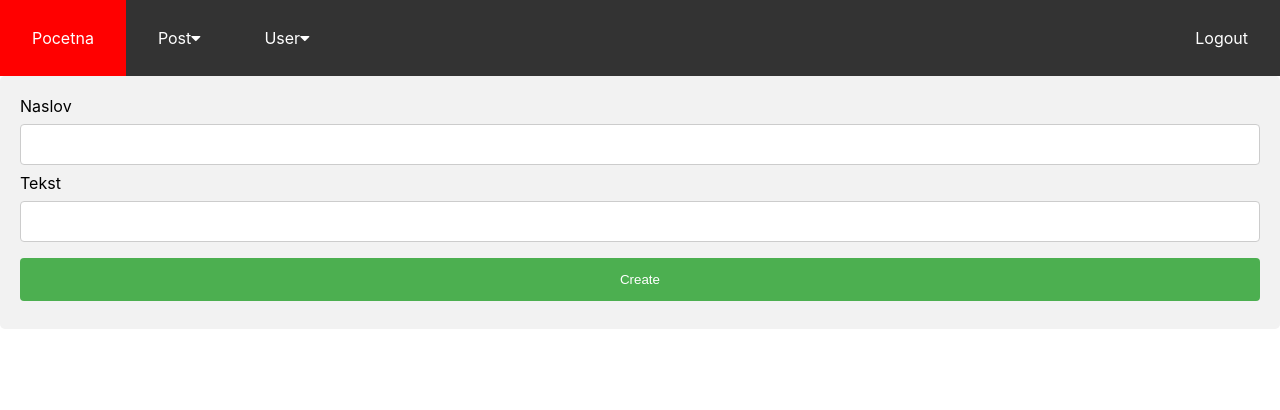
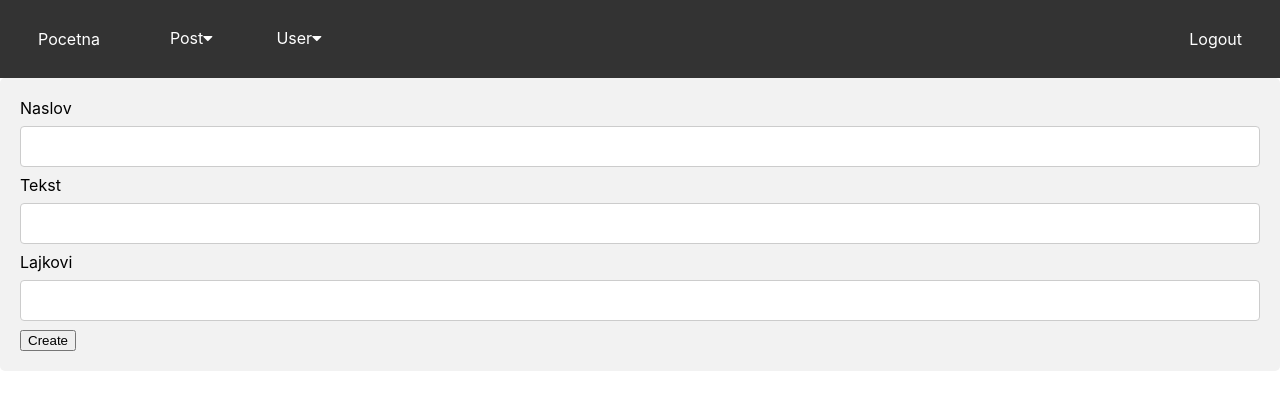
Before and after one commit to andricmilos/socijalni-admin, a React (Create React App) app: page /post/napravi in a window 1280 px wide. Shown: the top 410 px of the page. Built offline with nearby package versions, Linux system fonts and the light colour scheme; no server answers.

Commit message:
Pravljenje postova i naloga bez redirekcije

```diff
--- a/package.json
+++ b/package.json
@@ -3,6 +3,7 @@
   "version": "0.1.0",
   "private": true,
   "dependencies": {
+    "axios": "^0.16.1",
     "@testing-library/jest-dom": "^5.16.5",
     "@testing-library/react": "^13.4.0",
     "@testing-library/user-event": "^13.5.0",
--- a/src/Navbar.css
+++ b/src/Navbar.css
@@ -3,8 +3,8 @@
   background-color: #333;
 }
 
-.navbar button {
-  padding: 14px 16px;
+.navbar button, .perica {
+  margin: 14px 16px;
   background: none;
   border: none;
   float: left;
@@ -43,7 +43,7 @@
   margin: 0;
 }
 
-.navbar button:hover, .dropdown:hover .dropbtn {
+.navbar button:hover, .dropdown:hover .dropbtn, .navbar perica:hover {
   background-color: red;
 }
 
--- a/src/Navbar.jsx
+++ b/src/Navbar.jsx
@@ -11,25 +11,25 @@ function Navbar() {
 
 
   return (<nav>
-    <div class="navbar">
+    <div className="navbar">
       <button><Link to='/'>Pocetna</Link></button>
-      <button class="dropdown">
-        <button class="dropbtn">Post
-          <i class="fa fa-caret-down"></i>
+      <div className="dropdown perica ilija">
+        <button className="dropbtn">Post
+          <i className="fa fa-caret-down"></i>
         </button>
-        <div class="dropdown-content">
+        <div className="dropdown-content">
           <button><Link to='/post/napravi'>Napravi</Link></button>
         </div>
-      </button>
-      <button class="dropdown">
-        <button class="dropbtn">User
-          <i class="fa fa-caret-down"></i>
+      </div>
+      <div className="dropdown perica ilija">
+        <button className="dropbtn">User
+          <i className="fa fa-caret-down"></i>
         </button>
-        <div class="dropdown-content">
+        <div className="dropdown-content">
           <button><Link to='/user/napravi'>Napravi</Link></button>
         </div>
-      </button>
-      <button class="logout-right"><Link to='/logout'>Logout</Link></button>
+      </div>
+      <button className="logout-right"><Link to='/logout'>Logout</Link></button>
     </div>
 
   </nav>);
--- a/src/RequestPost.js
+++ b/src/RequestPost.js
@@ -1,14 +1,21 @@
+import axios from 'axios'
 
-export default function requestPost(url,json){
-    fetch(url, {  method: 'POST', mode: 'cors', credentials: 'include', body: json })
-      .then((response) => {
-        // console.log(response.url)
-        alert(response)
-        console.log(response)
-      })
-      .catch((error) => {
-        //console.error(error)
-        alert("test")
-      });
+export default function requestPost(url, json) {
 
+
+  axios.get(
+    url + json,
+    { withCredentials: true },
+    {
+      'Accept': 'application/json',
+      'Content-Type': 'application/json',
+      "Access-Control-Allow-Origin": "*",
+    }
+  ).then(response => {
+    alert(response.data);
+  })
+    .catch(error => {
+      alert(error);
+    }
+    )
 }
--- a/src/Table.js
+++ b/src/Table.js
@@ -39,8 +39,6 @@ const aktiviraj = (nesto,url) => {
   fetch(url, {  method: 'POST', mode: 'cors', credentials: 'include', body: formData })
       .then(response => response)
       .then((jsonData) => {
-        // console.log(jsonData)
-       // setPodaci(jsonData)
        window.location.reload(false);
       })
       .catch((error) => {
@@ -58,7 +56,6 @@ export default function Table({ url, delUrl, aktivirajUrl, editP }) {
     fetch(url, { mode: 'cors', credentials: 'include' })
       .then(response => response.json())
       .then((jsonData) => {
-        // console.log(jsonData)
         if(jsonData[0]==null)
         {
           setPodaci([{ "no value": "No data" }])
@@ -83,7 +80,7 @@ export default function Table({ url, delUrl, aktivirajUrl, editP }) {
           {theadData.map(heading => {
             return <th key={heading}>{ulepsaj(heading)}</th>
           })}
-          <th colspan="2">Action</th>
+          <th colSpan="2">Action</th>
         </tr>
       </thead>
       <tbody>
@@ -103,7 +100,7 @@ export default function Table({ url, delUrl, aktivirajUrl, editP }) {
                 {
                   vrednosti='Deaktiviraj'
                 }
-                return <td><button onClick={() => { aktiviraj(id,aktivirajUrl); }}>{vrednosti}</button></td>
+                return <td key={row[key]}><button onClick={() => { aktiviraj(id,aktivirajUrl); }}>{vrednosti}</button></td>
 
               }
               else{
--- a/src/pages/IzmeniPost.jsx
+++ b/src/pages/IzmeniPost.jsx
@@ -70,8 +70,8 @@ function IzmeniPost() {
     }
 
     return (<>
-        <p class="instrukcije">Instrukcije za koriscenje alata: aktivirati filtere i uneti po kom kriterijumu da se brisu svi elementi u bazi koji ispunjavaju dati uslov.</p>
-        <form class="okolina" method='POST' action='http://localhost:8080/api/post/edit'>
+        <p className="instrukcije">Instrukcije za koriscenje alata: aktivirati filtere i uneti po kom kriterijumu da se brisu svi elementi u bazi koji ispunjavaju dati uslov.</p>
+        <form className="okolina" method='POST' action='http://localhost:8080/api/post/edit'>
             <label> Naslov</label>
             <input type="text" defaultValue={location.state.vrednosti[1]} name="naslov" onChange={naslovChangeValue}/>
 
--- a/src/pages/NapraviPost.jsx
+++ b/src/pages/NapraviPost.jsx
@@ -1,36 +1,41 @@
 import React from 'react';
+import requestPost from '../RequestPost';
 
 function NapraviPost() {
 
-    var post = { "naslov":"","tekst":"", "lajkovi":0,"datum_postavljanja":"" }
+    var post = { "naslov": "", "tekst": "", "lajkovi": 0, "datum_postavljanja": "" }
 
     const naslovChange = (event) => {
-       post["naslov"] = event.target.value
+        post["naslov"] = event.target.value
     }
 
     const tekstChange = (event) => {
         post["tekst"] = event.target.value
-     }
+    }
 
-    function Klik(){
-        post["datum_postavljanja"] = Date()
-        alert(JSON.stringify(post))
+    const lajkoviChange = (event) => {
+        post["lajkovi"] = event.target.value
+    }
+
+    function Klik() {
+        post["datum_postavljanja"] = new Date().toLocaleString()
+        var vrednost = "?naslov=" + post['naslov'] + "&tekst=" + post['tekst'] + "&lajkovi=" + post['lajkovi'] + "&datum_postavljanja=" + post['datum_postavljanja'];
+        requestPost('http://localhost:8080/api/post/add', vrednost)
     }
 
     return (<>
-    <form class="okolina" method='POST' action='http://localhost:8080/api/post/add'>
-        <label>Naslov</label>
-        <input type="text" name="naslov" onChange={naslovChange}/>
+        <form class="okolina">
+            <label>Naslov</label>
+            <input type="text" name="naslov" onChange={naslovChange} />
 
-        <label>Tekst</label>
-        <input type="text" name="tekst" onChange={tekstChange}/>
+            <label>Tekst</label>
+            <input type="text" name="tekst" onChange={tekstChange} />
 
-        <input type="hidden" value={0} name="lajkovi"/>
+            <label>Lajkovi</label>
+            <input type="number" name="lajkovi" onChange={lajkoviChange} />
 
-        <input type="hidden" value={new Date().toLocaleString()} name="datum_postavljanja"/>
-
-        <input type="submit" value="Create"/>
-    </form>
+            <button type='button' onClick={() => { Klik() }}>Create</button>
+        </form>
     </>);
 }
 
--- a/src/pages/NapraviUser.jsx
+++ b/src/pages/NapraviUser.jsx
@@ -3,7 +3,7 @@ import requestPost from '../RequestPost';
 
 function NapraviUser() {
 
-    var user = { "email":"","ime":"","prezime":"", "username":"","datum_rodjenja":"","datum_pravljenja_naloga":"","password":"" }
+    var user = { "email": "", "ime": "", "prezime": "", "username": "", "datum_rodjenja": "", "datum_pravljenja_naloga": "", "password": "" }
 
     const emailChange = (event) => {
         user["email"] = event.target.value
@@ -29,34 +29,34 @@ function NapraviUser() {
         user["datum_rodjenja"] = event.target.value
     }
 
-    function Klik(){
+    function Klik() {
         user["datum_pravljenja_naloga"] = new Date().toLocaleString()
-        requestPost('http://localhost:8080/api/user/add',user)
-        //alert(JSON.stringify(user))
+        var vrednost = "?email=" + user['email'] + "&ime=" + user['ime'] + "&prezime=" + user['prezime'] + "&username=" + user['username'] + "&datum_rodjenja=" + user['datum_rodjenja'] + "&datum_pravljenja_naloga=" + user['datum_pravljenja_naloga'] + "&password=" + user['password'];
+        requestPost('http://localhost:8080/api/user/add', vrednost)
     }
 
 
     return (<>
         <form class="okolina">
             <label>Email</label>
-        <input type="email" name="email" onChange={emailChange}/>
+            <input type="email" name="email" onChange={emailChange} />
 
             <label>Ime</label>
-        <input type="text" name="ime" onChange={imeChange}/>
+            <input type="text" name="ime" onChange={imeChange} />
 
             <label>Prezime</label>
-        <input type="text" name="prezime" onChange={prezimeChange}/>
+            <input type="text" name="prezime" onChange={prezimeChange} />
 
             <label>Datum rodjenja</label>
-        <input type="date" name="datum_rodjenja" onChange={datumRodjenjaChange}/>
+            <input type="date" name="datum_rodjenja" onChange={datumRodjenjaChange} />
 
             <label>Username</label>
-        <input type="text" name="username" onChange={usernameChange}/>
+            <input type="text" name="username" onChange={usernameChange} />
 
             <label>Password</label>
-        <input type="password" name="password" onChange={passwordChange}/>
+            <input type="password" name="password" onChange={passwordChange} />
 
-        <button type='button' onClick={() => {Klik()}}>Create</button>
+            <button type='button' onClick={() => { Klik() }}>Create</button>
         </form>
     </>);
 }
```
Also changed, not shown: 1 other file (tests, documents, lock files or other folders). Lines whose indentation alone changed are shown as unchanged.
